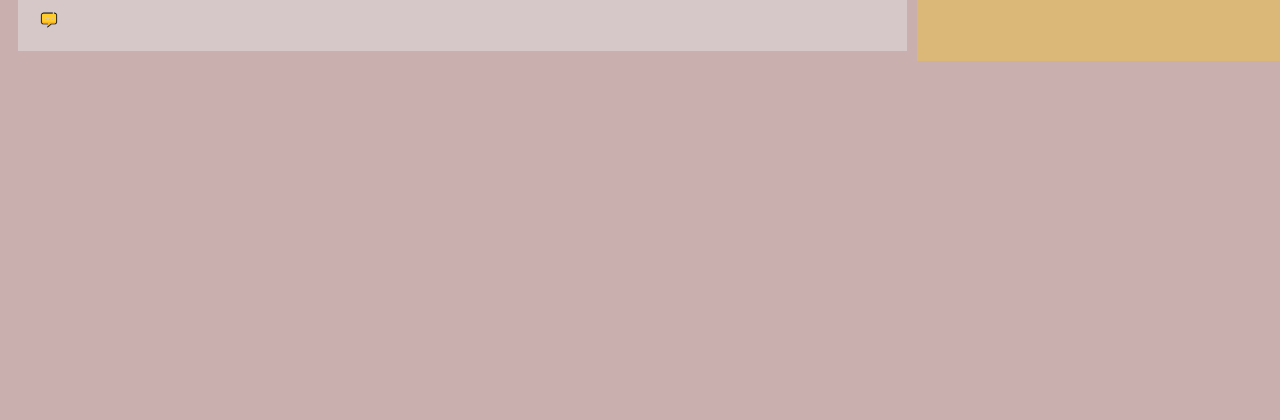
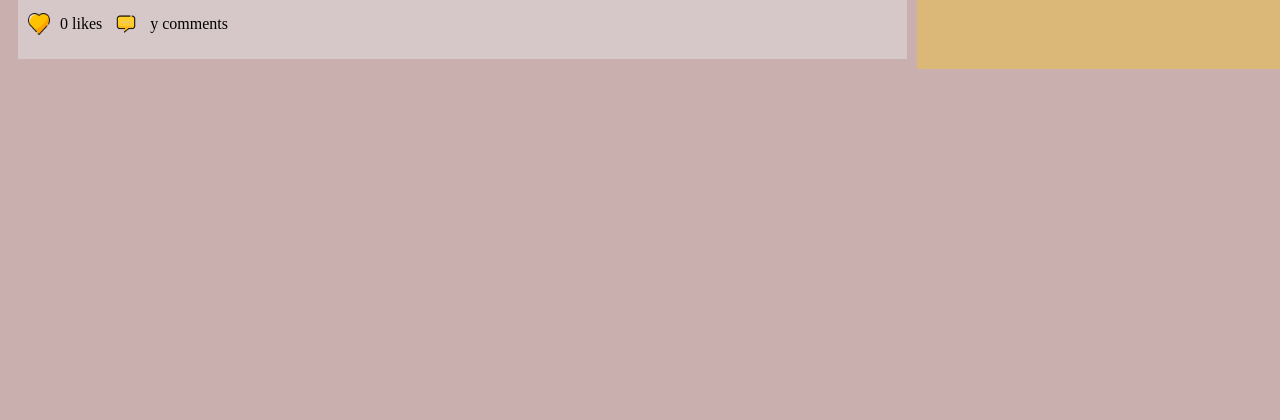
Before and after one commit to AmaraCela/Whisk-And-Share, a Django app: page / in a window 1280 px wide. Shown: the part 329-749 px from the top of the page. Run offline with Django 4.2, Linux system fonts and the light colour scheme; data comes from the database, SQL or seed files in the repository; both versions use the stored data as it was after the commit; data that the repository does not hold is empty.

Commit message:
likes feature added

```diff
--- a/whiskAndShare/base/models.py
+++ b/whiskAndShare/base/models.py
@@ -33,3 +33,8 @@ class Reply(models.Model):
     date = models.DateField(auto_now_add=True)
     author = models.ForeignKey(User, on_delete=models.CASCADE)
     main_comment = models.ForeignKey(Comment, on_delete=models.CASCADE)
+
+
+class Like(models.Model):
+    author = models.ForeignKey(User, on_delete=models.CASCADE)
+    recipe = models.ForeignKey(Recipe, on_delete=models.CASCADE)
--- a/whiskAndShare/base/templates/base/home.html
+++ b/whiskAndShare/base/templates/base/home.html
@@ -19,7 +19,13 @@
                 <img src="{{recipe.image}}" alt="nothing" class="recipe-img">
                 {% endif %}
             </div>
-            <img id="comment" src="{% static 'images/comment.png' %}" alt="">
+            <div class="comments-div">
+                <img id="likes" src="{% static 'images/heart.png' %}" alt="">
+                <p>{{likes.count}} likes</p>
+                <img id="comment" src="{% static 'images/comment.png' %}" alt="">
+                <p>y comments</p>
+            </div>
+
         </div>
         {% endfor %}
     </div>
--- a/whiskAndShare/base/views.py
+++ b/whiskAndShare/base/views.py
@@ -14,7 +14,10 @@ def home(request):
     for recipe in recipes:
         recipe.body = recipe.body[0:200]
         recipe.body += '...'
-    context = {'recipes':recipes}
+
+
+    likes = models.Like.objects.filter(recipe__in=recipes)
+    context = {'recipes':recipes, 'likes':likes}
     return render(request, 'base/home.html', context)
 
 def addRecipe(request):
--- a/whiskAndShare/static/styles/home.css
+++ b/whiskAndShare/static/styles/home.css
@@ -79,13 +79,27 @@ body{
 }
 
 #comment{
-    height: 42px;
-    width: 42px;
+    height: 48px;
+    width: 48px;
     cursor: pointer;
 }
+
+#likes{
+    height: 22px;
+    width: 22px;
+    cursor: pointer;
+    padding-right: 10px;
+}
+
 
 .recipe-title{
     font-family: 'Times New Roman', Times, serif;
     font-size: 20px;
     margin-top: 15px;
 }
+
+
+.comments-div{
+    display: flex;
+    align-items: center;
+}
```
Also changed, not shown: whiskAndShare/base/migrations/0015_like.py (added), whiskAndShare/db.sqlite3, whiskAndShare/static/images/heart.png (added).
